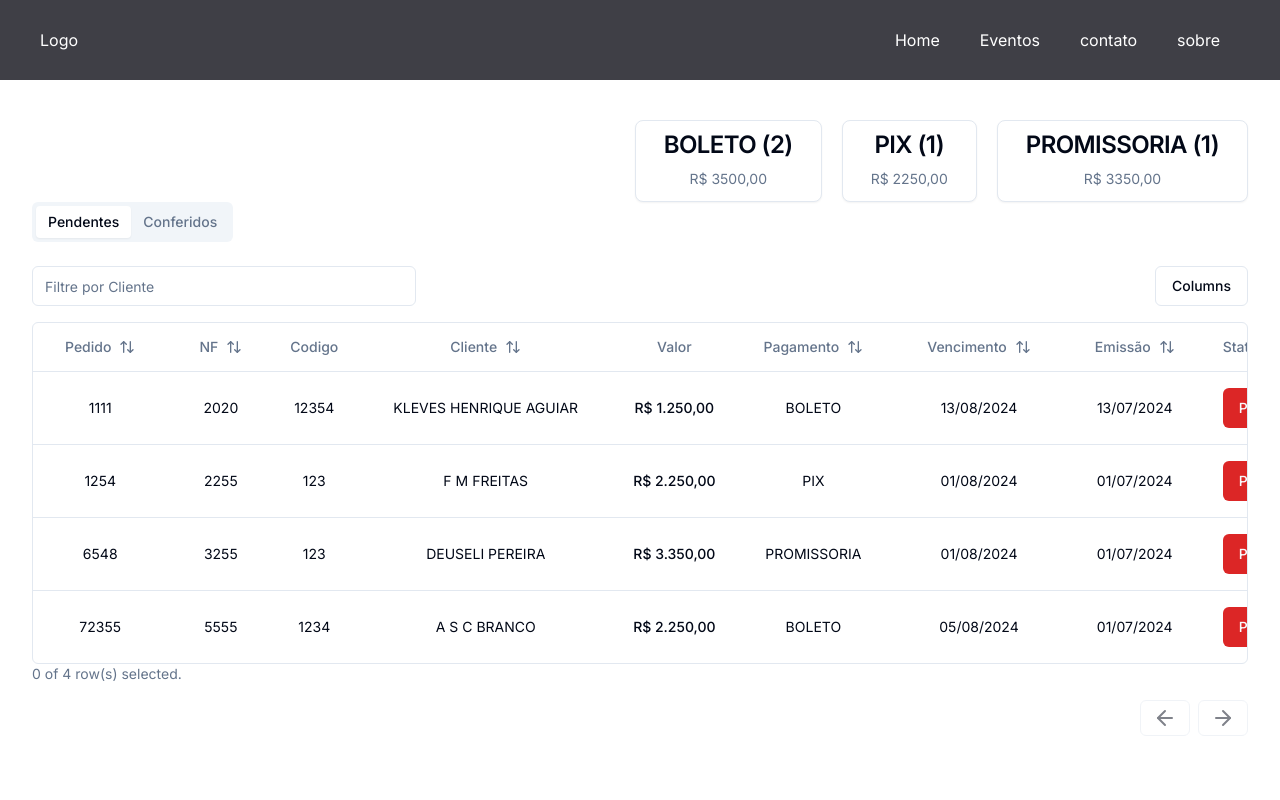
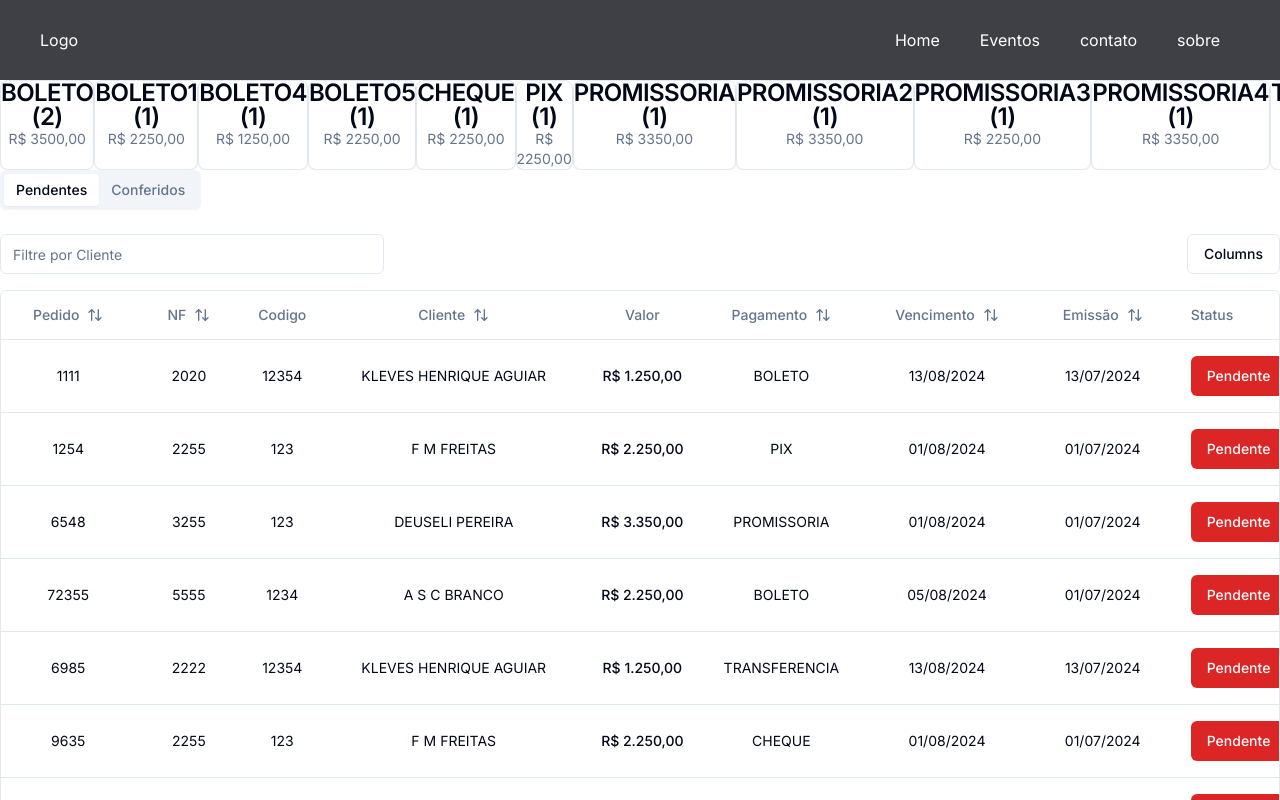
Before and after one commit to kleveshenrique/acerto-de-carga, a Next.js app: page /payments in a window 1280 px wide. Shown: the top 800 px of the page. Built offline with nearby package versions, Linux system fonts and the light colour scheme.

Commit message:
updated card pay

```diff
--- a/src/app/components/CardPay.tsx
+++ b/src/app/components/CardPay.tsx
@@ -15,9 +15,9 @@ interface payProps {
 
 export function CardPay(pay: payProps) {
   return (
-    <Card>
-      <CardContent className="flex flex-col items-center justify-center px-7 py-3 gap-3">
-        <CardTitle>
+    <Card className="w-full h-full">
+      <CardContent className="flex flex-col text-center p-0">
+        <CardTitle className="flex-nowrap max-sm:text-xs">
           {pay.fPay} ({pay.count})
         </CardTitle>
         <CardDescription>R$ {pay.valor},00</CardDescription>
--- a/src/app/page.tsx
+++ b/src/app/page.tsx
@@ -2,7 +2,7 @@ import Table from './payments/page'
 
 export default function Home() {
   return (
-    <div className=" mx-auto mt-4">
+    <div className="w-full p-1">
       <Table />
     </div>
   )
--- a/src/app/payments/page.tsx
+++ b/src/app/payments/page.tsx
@@ -62,104 +62,102 @@ function getData(): Pedido[] {
       emissao: '01/07/2024',
       status: 'pending',
     },
-    // {
-    //   idPedido: '5',
-    //   pedido: '6985',
-    //   nf: '2222',
-    //   codigo: '12354',
-    //   cliente: 'KLEVES HENRIQUE AGUIAR',
-    //   valor: 1250,
-    //   pagamento: 'BOLETO',
-    //   vencimento: '13/08/2024',
-    //   emissao: '13/07/2024',
-    //   status: 'pending',
-    // },
-    // {
-    //   idPedido: '6',
-    //   pedido: '9635',
-    //   nf: '2255',
-    //   codigo: '123',
-    //   cliente: 'F M FREITAS',
-    //   valor: 2250,
-    //   pagamento: 'PROMISSORIA',
-    //   vencimento: '01/08/2024',
-    //   emissao: '01/07/2024',
-    //   status: 'pending',
-    // },
-    // {
-    //   idPedido: '7',
-    //   pedido: '8549',
-    //   nf: '3255',
-    //   codigo: '123',
-    //   cliente: 'DEUSELI PEREIRA',
-    //   valor: 3350,
-    //   pagamento: 'PROMISSORIA',
-    //   vencimento: '01/08/2024',
-    //   emissao: '01/07/2024',
-    //   status: 'pending',
-    // },
-    // {
-    //   idPedido: '8',
-    //   pedido: '3025',
-    //   nf: '5555',
-    //   codigo: '1234',
-    //   cliente: 'A S C BRANCO',
-    //   valor: 2250,
-    //   pagamento: 'BOLETO',
-    //   vencimento: '05/08/2024',
-    //   emissao: '01/07/2024',
-    //   status: 'pending',
-    // },
-    // {
-    //   idPedido: '9',
-    //   pedido: '7536',
-    //   nf: '2222',
-    //   codigo: '12354',
-    //   cliente: 'KLEVES HENRIQUE AGUIAR',
-    //   valor: 1250,
-    //   pagamento: 'BOLETO',
-    //   vencimento: '13/08/2024',
-    //   emissao: '13/07/2024',
-    //   status: 'pending',
-    // },
-    // {
-    //   idPedido: '10',
-    //   pedido: '7978',
-    //   nf: '2255',
-    //   codigo: '123',
-    //   cliente: 'F M FREITAS',
-    //   valor: 2250,
-    //   pagamento: 'PROMISSORIA',
-    //   vencimento: '01/08/2024',
-    //   emissao: '01/07/2024',
-    //   status: 'pending',
-    // },
-    // {
-    //   idPedido: '11',
-    //   pedido: '97685',
-    //   nf: '3255',
-    //   codigo: '123',
-    //   cliente: 'DEUSELI PEREIRA',
-    //   valor: 3350,
-    //   pagamento: 'PROMISSORIA',
-    //   vencimento: '01/08/2024',
-    //   emissao: '01/07/2024',
-    //   status: 'pending',
-    // },
-    // {
-    //   idPedido: '12',
-    //   pedido: '47985',
-    //   nf: '5555',
-    //   codigo: '1234',
-    //   cliente: 'A S C BRANCO',
-    //   valor: 2250,
-    //   pagamento: 'BOLETO',
-    //   vencimento: '05/08/2024',
-    //   emissao: '01/07/2024',
-    //   status: 'pending',
-    // },
-
-    // ...
+    {
+      idPedido: '5',
+      pedido: '6985',
+      nf: '2222',
+      codigo: '12354',
+      cliente: 'KLEVES HENRIQUE AGUIAR',
+      valor: 1250,
+      pagamento: 'TRANSFERENCIA',
+      vencimento: '13/08/2024',
+      emissao: '13/07/2024',
+      status: 'pending',
+    },
+    {
+      idPedido: '6',
+      pedido: '9635',
+      nf: '2255',
+      codigo: '123',
+      cliente: 'F M FREITAS',
+      valor: 2250,
+      pagamento: 'CHEQUE',
+      vencimento: '01/08/2024',
+      emissao: '01/07/2024',
+      status: 'pending',
+    },
+    {
+      idPedido: '7',
+      pedido: '8549',
+      nf: '3255',
+      codigo: '123',
+      cliente: 'DEUSELI PEREIRA',
+      valor: 3350,
+      pagamento: 'PROMISSORIA2',
+      vencimento: '01/08/2024',
+      emissao: '01/07/2024',
+      status: 'pending',
+    },
+    {
+      idPedido: '8',
+      pedido: '3025',
+      nf: '5555',
+      codigo: '1234',
+      cliente: 'A S C BRANCO',
+      valor: 2250,
+      pagamento: 'BOLETO1',
+      vencimento: '05/08/2024',
+      emissao: '01/07/2024',
+      status: 'pending',
+    },
+    {
+      idPedido: '9',
+      pedido: '7536',
+      nf: '2222',
+      codigo: '12354',
+      cliente: 'KLEVES HENRIQUE AGUIAR',
+      valor: 1250,
+      pagamento: 'BOLETO4',
+      vencimento: '13/08/2024',
+      emissao: '13/07/2024',
+      status: 'pending',
+    },
+    {
+      idPedido: '10',
+      pedido: '7978',
+      nf: '2255',
+      codigo: '123',
+      cliente: 'F M FREITAS',
+      valor: 2250,
+      pagamento: 'PROMISSORIA3',
+      vencimento: '01/08/2024',
+      emissao: '01/07/2024',
+      status: 'pending',
+    },
+    {
+      idPedido: '11',
+      pedido: '97685',
+      nf: '3255',
+      codigo: '123',
+      cliente: 'DEUSELI PEREIRA',
+      valor: 3350,
+      pagamento: 'PROMISSORIA4',
+      vencimento: '01/08/2024',
+      emissao: '01/07/2024',
+      status: 'pending',
+    },
+    {
+      idPedido: '12',
+      pedido: '47985',
+      nf: '5555',
+      codigo: '1234',
+      cliente: 'A S C BRANCO',
+      valor: 2250,
+      pagamento: 'BOLETO5',
+      vencimento: '05/08/2024',
+      emissao: '01/07/2024',
+      status: 'pending',
+    },
   ]
 }
 
@@ -367,8 +365,8 @@ export default function Table() {
   ]
 
   return (
-    <div className="container mx-auto py-10">
-      <div className="flex  items-center justify-end gap-5 ">
+    <div className="w-full">
+      <div className="flex overflow-x-auto">
         {arrPay.map((item, i) => (
           <div key={i}>
             <CardPay
@@ -379,6 +377,7 @@ export default function Table() {
           </div>
         ))}
       </div>
+
       <Tabs defaultValue="pendentes" className="w-full">
         <TabsList>
           <TabsTrigger value="pendentes">Pendentes</TabsTrigger>
```
Also changed, not shown: src/app/payments/page copy.tsx (deleted, +0 -216 lines), tailwind.config.ts (+37 -37 lines).
